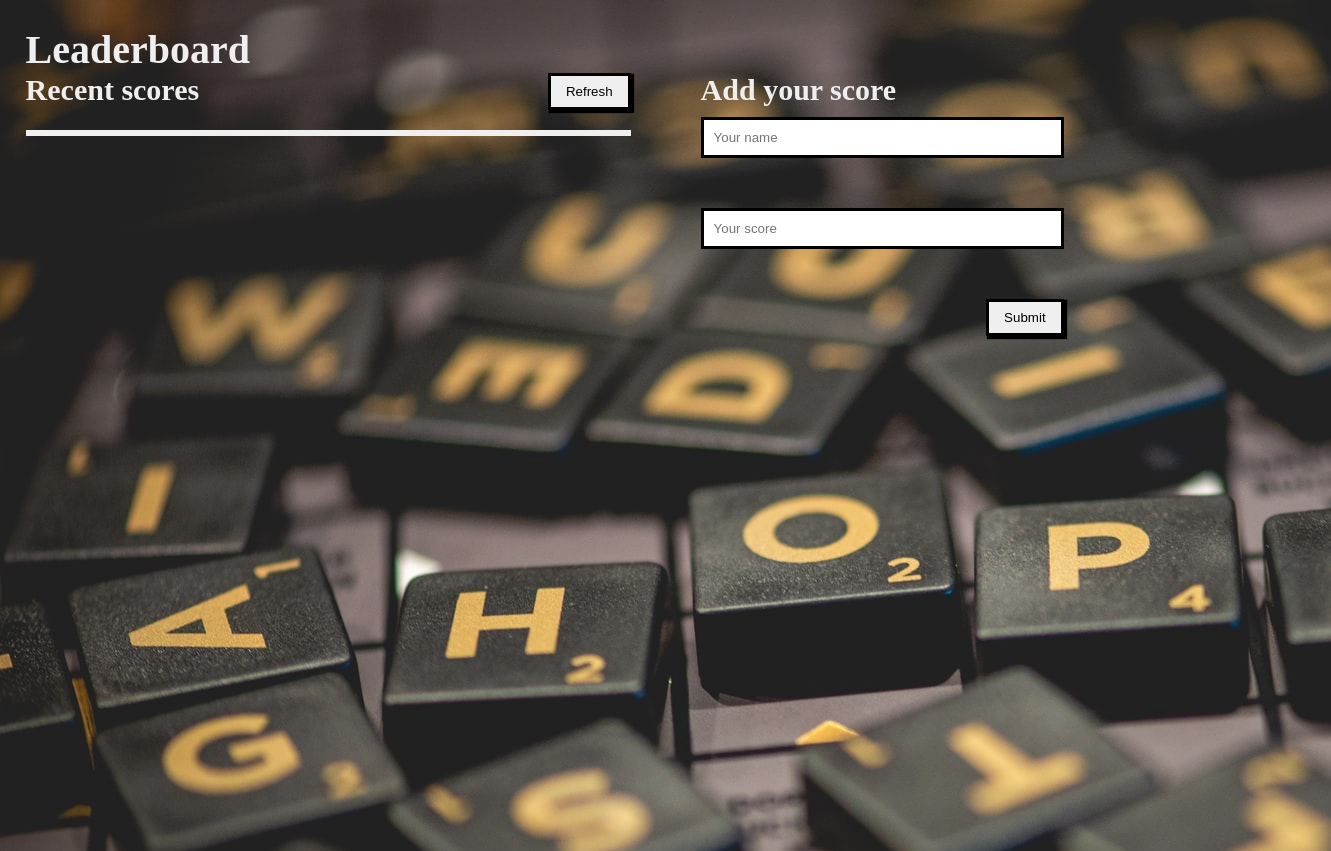
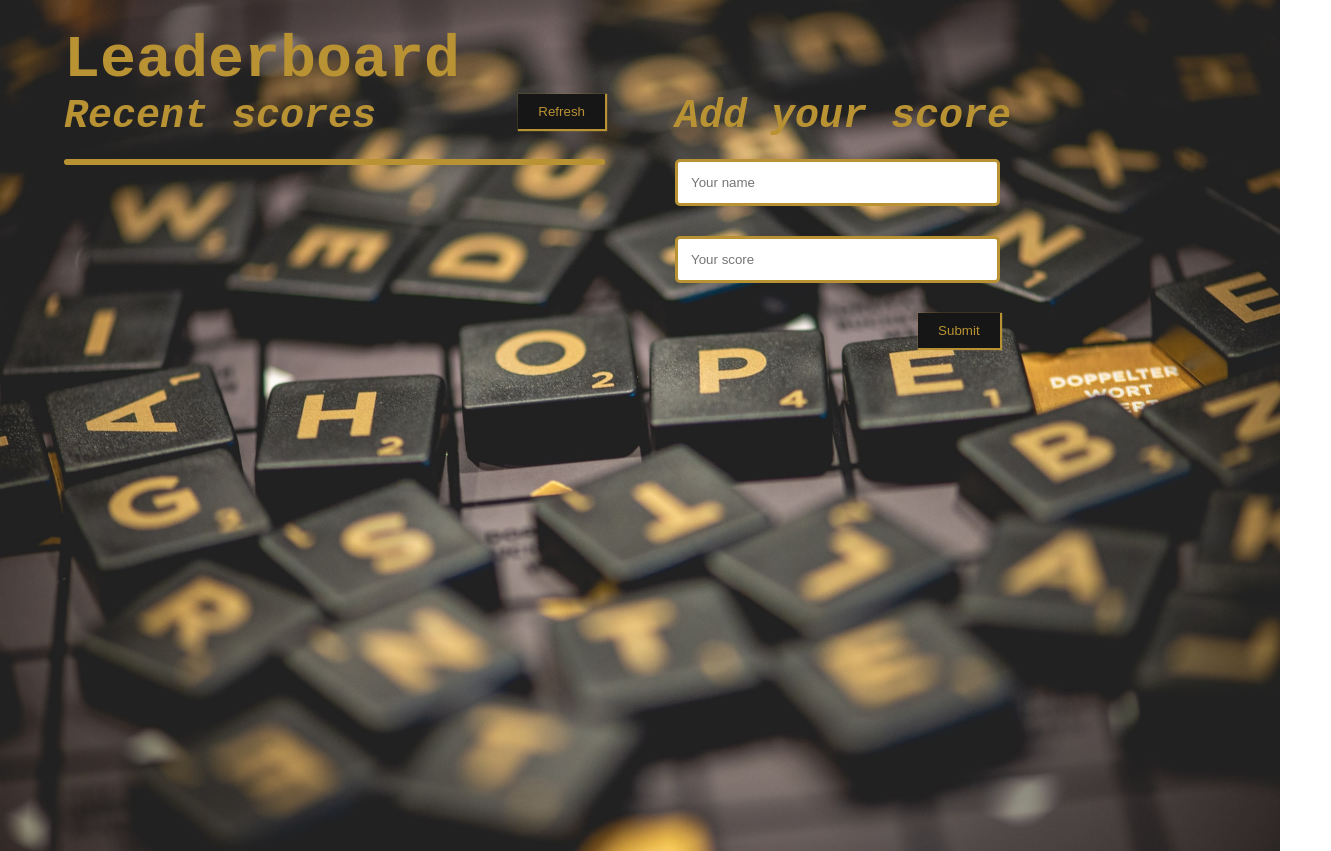
Before and after one commit to Aquinasmoriasi/leaderboard, a website built with webpack: page src/index.html in a window 1280 px wide. Shown: the whole page, 1331 px wide, since content can reach past the window. Built offline with nearby package versions, Linux system fonts and the light colour scheme; no server answers.

Commit message:
add styling to page

```diff
--- a/src/style.css
+++ b/src/style.css
@@ -3,32 +3,46 @@
   padding: 0;
 }
 
+body {
+  background-image: url(../assets/bg.jpg);
+  background-size: cover;
+}
+
 main {
-  width: 100vw;
-  color: #efefef;
+  font-family: 'Courier New', Courier, monospace;
+  width: 90vw;
   min-height: 100vh;
-  padding: 2%;
-  background-image: url(../assets/bg.jpg);
-}
+  padding: 2% 5%;
+ }
 
 ul {
   list-style-type: none;
 }
 
 h1 {
-  font-size: 40px;
+  font-size: 60px;
+  color: #b99333;
 }
 
 h2,
 h3 {
-  font-size: 30px;
+  font-size: 40px;
+  color: #b99333;
+  font-style: oblique;
 }
 
 button {
-  padding: 8px 15px;
-  border: 3px solid;
-  box-shadow: 2px 2px 1px 1px;
+  padding: 10px 20px;
+  background-color:#171616;
+  color: #b99333;
+  border: none;
+  box-shadow: 1px 1px 1px 1px;
   cursor: pointer;
+  transition: all 0.2s ease-in-out;
+}
+
+button:hover {
+  transform: scale(1.2);
 }
 
 .score-section {
@@ -47,10 +61,15 @@ button {
 
 .recent-scores ul {
   align-self: flex-start;
-  border: 3px solid;
+  border: 3px solid #b99333;
+  font-size: 18px;
+  border-radius: 5px;
   width: 100%;
   flex: 100%;
   margin-top: 20px;
+  background-color: #171616;
+  color: #b99333;
+  font-weight: bold;
 }
 
 .recent-scores ul li {
@@ -58,8 +77,9 @@ button {
 }
 
 .recent-scores ul li:nth-of-type(even) {
-  background-color: rgb(237, 237, 237);
-}
+  background-color: #b99333;
+  color: rgb(0, 0, 0);
+ }
 
 .add-scores {
   width: 50%;
@@ -70,13 +90,22 @@ form {
   width: 60%;
   display: flex;
   flex-direction: column;
-  gap: 50px;
-  margin-top: 10px;
+  gap: 30px;
+  margin-top: 20px;
 }
 
 form input {
-  padding: 10px;
-  border: 3px solid;
+  padding: 13px;
+  border-radius: 5px;
+  border: 3px solid #b99333;
+}
+
+form input[type="number"] {
+  -webkit-appearance: textfield;
+}
+
+form input:focus {
+  outline : none;
 }
 
 form button {
--- a/webpack.config.js
+++ b/webpack.config.js
@@ -28,34 +28,6 @@ module.exports = {
         test: /\.css$/i,
         use: ['style-loader', 'css-loader'],
       },
-      {
-        test: /\.(gif|png|jpe?g|svg)$/i,
-        use: [
-          'file-loader',
-          {
-            loader: 'image-webpack-loader',
-            options: {
-              mozjpeg: {
-                progressive: true,
-              },
-              optipng: {
-                enabled: false,
-              },
-              pngquant: {
-                quality: [0.65, 0.90],
-                speed: 4,
-              },
-              gifsicle: {
-                interlaced: false,
-              },
-
-              webp: {
-                quality: 75,
-              },
-            },
-          },
-        ],
-      },
     ],
   },
   performance: {
```
Also changed, not shown: dist/5cc35a79dab0cd85b174.jpg (added), dist/main.bundle.js, dist/runtime.bundle.js.
